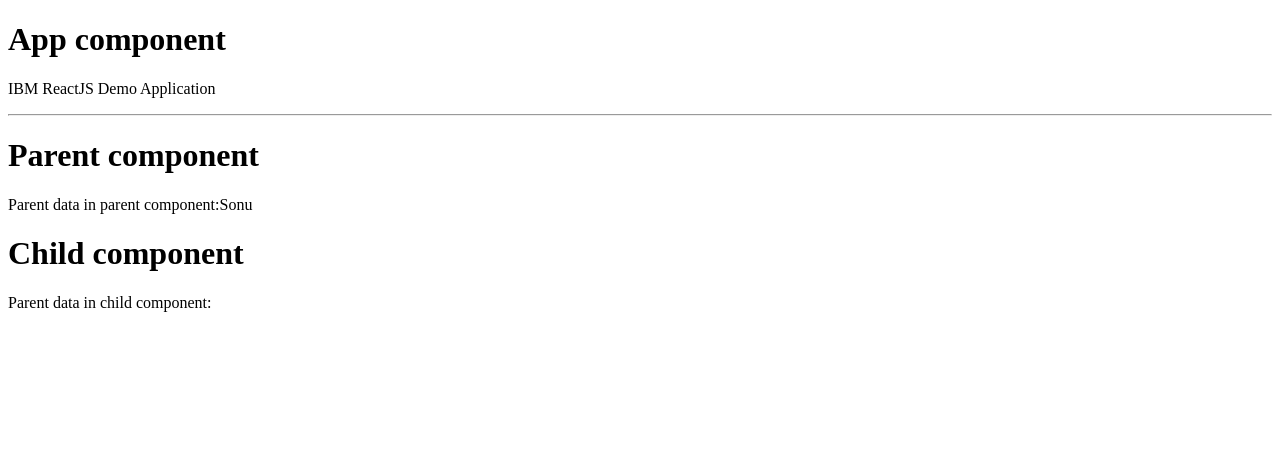
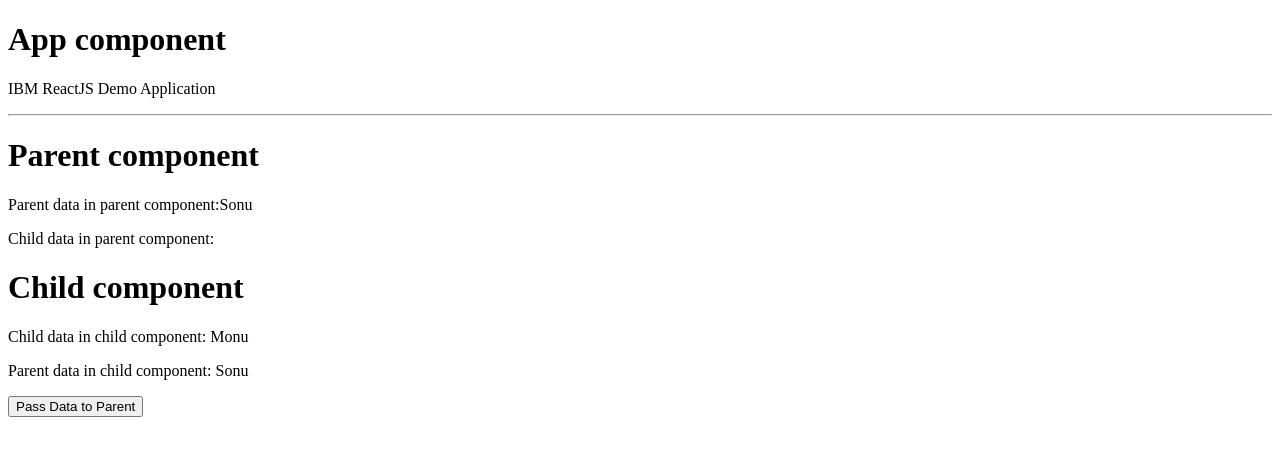
Before and after one commit to vamandeshmukh/ibm-react-demo-april-2024, a React (Create React App) app: page / in a window 1280 px wide. Shown: the top 456 px of the page. Built offline with nearby package versions, Linux system fonts and the light colour scheme.

Commit message:
react-day-2

```diff
--- a/src/components/Child.js
+++ b/src/components/Child.js
@@ -1,12 +1,22 @@
-const Child = () => {
 
-    const parentDataInChild = '';
+
+const Child = (props) => {
+
+    const parentDataInChild = props.parentToChild;
+    const childData = 'Monu';
+
+    const passDataToParent = () => {
+        console.log(childData);
+        // code
+    };
+
 
     return (
         <>
             <h1>Child component</h1>
-            <p>Parent data in child component:
-                {parentDataInChild}</p>
+            <p>Child data in child component: {childData}</p>
+            <p>Parent data in child component: {parentDataInChild}</p>
+            <button onClick={passDataToParent} >Pass Data to Parent</button>
         </>
     );
 };
--- a/src/components/Parent.js
+++ b/src/components/Parent.js
@@ -1,15 +1,22 @@
+import { useState } from "react";
 import Child from "./Child";
 
 const Parent = () => {
 
     const parentData = 'Sonu';
+    const [childDataInParent, setChildDataInParent] = useState('');
+
+    const receiveDataFromChild = () => {
+        console.log(childDataInParent);
+        //code
+    };
 
     return (
         <>
             <h1>Parent component</h1>
-            <p>Parent data in parent component:
-                {parentData}</p>
-            <Child />
+            <p>Parent data in parent component:{parentData}</p>
+            <p>Child data in parent component:{childDataInParent}</p>
+            <Child parentToChild={parentData} />
         </>
     );
 };
```
